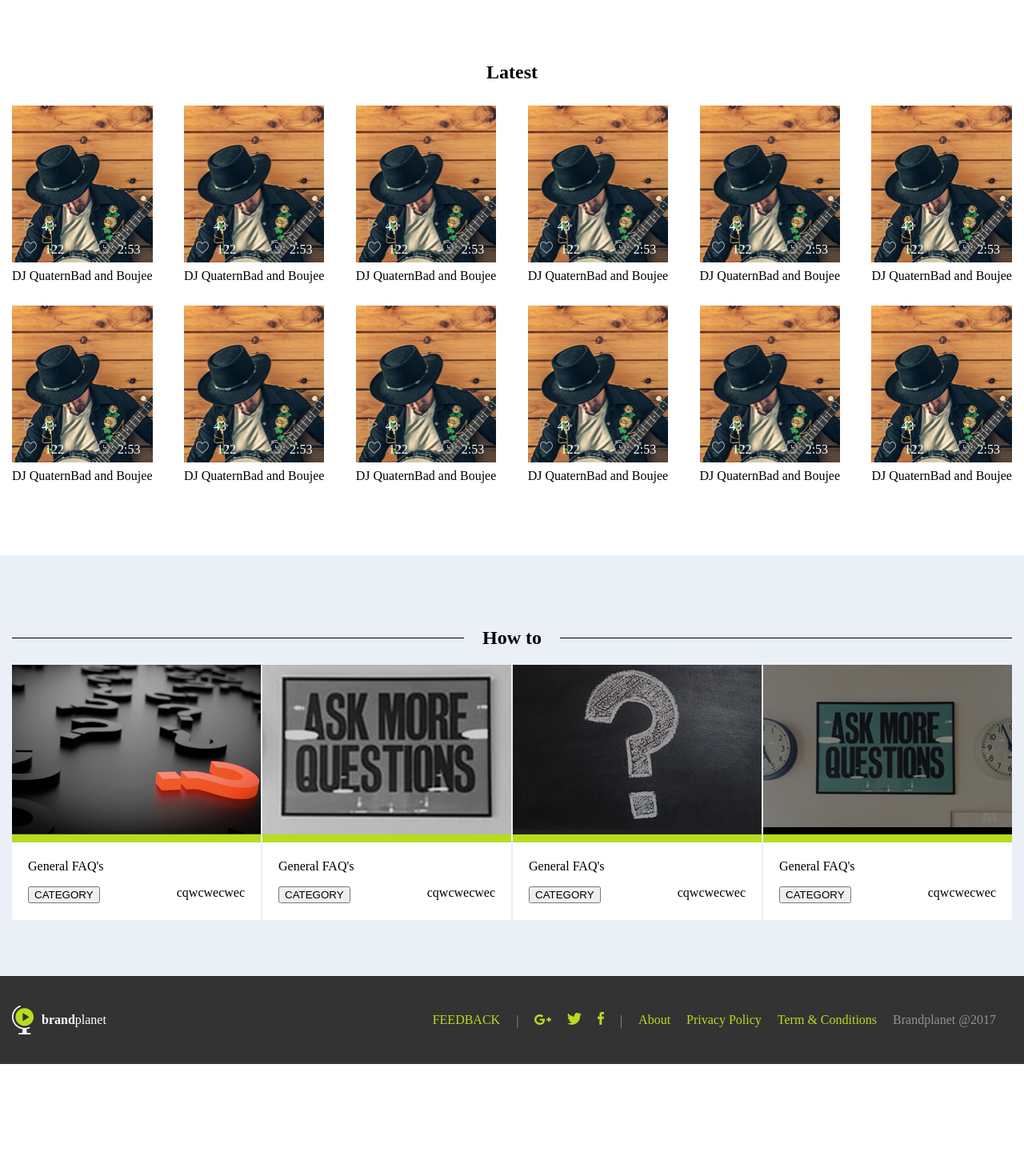
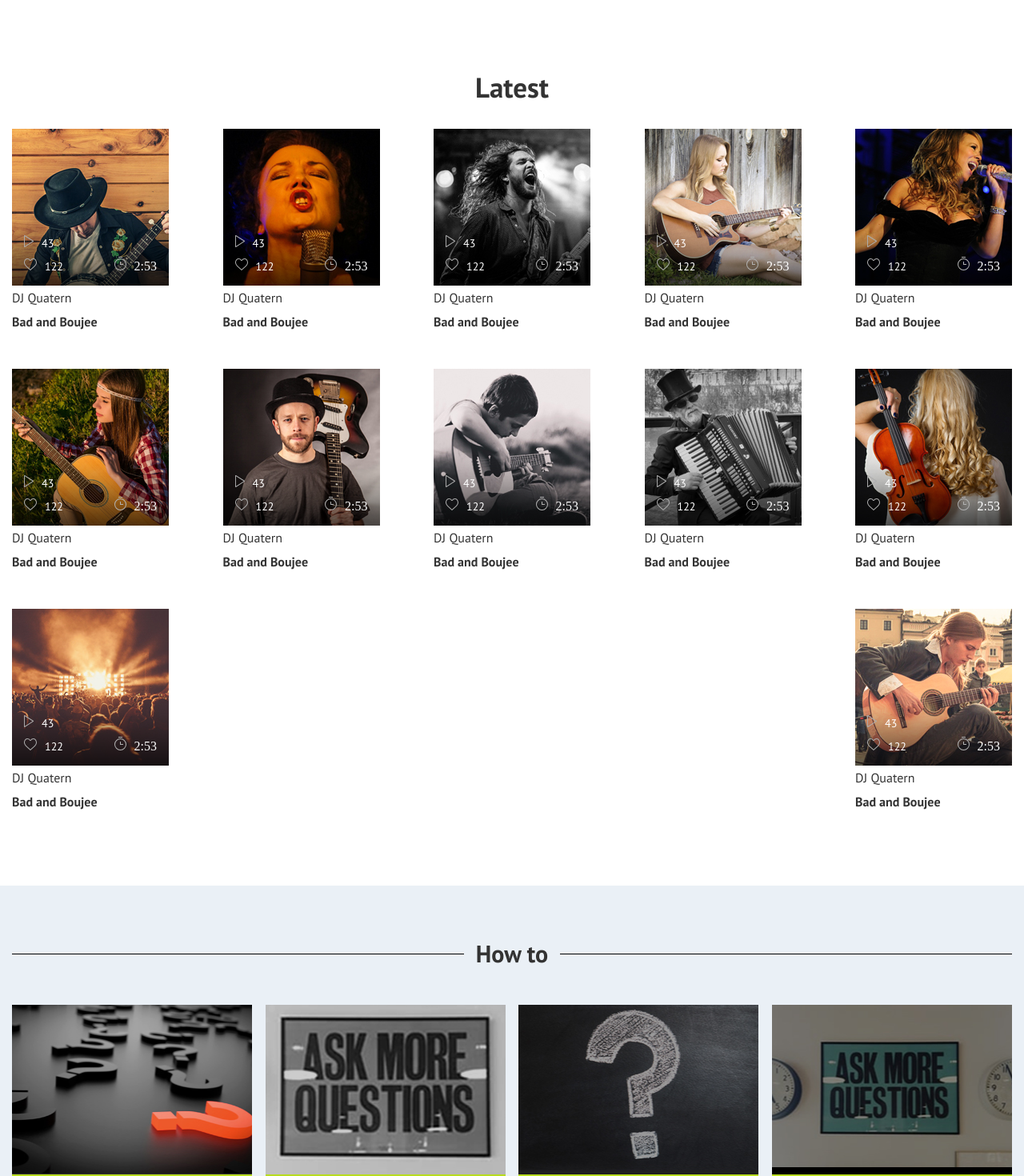
Before and after one commit to nemanjasoc/music, an Angular app: page /music in a window 1280 px wide. Shown: the part 2600-4070 px from the top of the page at 80% size. Before the commit the page ends 3930 px from the top, so only its background shows below. Built offline with nearby package versions, Linux system fonts and the light colour scheme.

Commit message:
how to and footer better style

```diff
--- a/src/app/app.module.ts
+++ b/src/app/app.module.ts
@@ -4,6 +4,7 @@ import { RouterModule } from '@angular/router';
 import { BrowserAnimationsModule } from '@angular/platform-browser/animations';
 import { MatSelectModule } from '@angular/material/select';
 import { MatButtonModule } from '@angular/material/button';
+import { MatDatepickerModule } from '@angular/material/datepicker';
 
 import { AppComponent } from './app.component';
 import { HeaderComponent } from './header/header.component';
@@ -23,6 +24,7 @@ import { NoopAnimationsModule } from '@angular/platform-browser/animations';
     BrowserAnimationsModule,
     MatSelectModule,
     MatButtonModule,
+    MatDatepickerModule,
     RouterModule.forRoot([
       { path: 'music', component: MainComponent },
       { path: '', redirectTo: 'music', pathMatch: 'full' },
--- a/src/app/footer/footer.component.scss
+++ b/src/app/footer/footer.component.scss
@@ -1,3 +1,5 @@
+@import 'src/app/scss/mixins';
+
 footer {
     background-color: #333333;
     height: 110px;
@@ -20,6 +22,10 @@ footer {
 
         span {
             color: #ffffff;
+            font-size: 18px;
+            line-height: 25px;
+            font-weight: 400;
+            font-family: "PT Sans";
         }
     }
 
@@ -28,8 +34,11 @@ footer {
         align-items: center;
 
         span {
+            margin-right: 20px;
+            font-size: 13px;
             color: #b8dc1e;
-            margin-right: 20px;
+            font-weight: 700;
+            font-family: "Open Sans";
         }
 
         .social-icons {
@@ -54,8 +63,16 @@ footer {
                 li {
                     a {
                         margin-left: 20px;
+                        text-decoration: none;
+                        font-size: 15px;
                         color: #b8dc1e;
-                        text-decoration: none;
+                        font-weight: 400;
+                        font-family: "PT Sans";
+                        @include transition(color .2s linear);
+
+                        &:hover {
+                            color: #ffffff;
+                        }
                     }
                 }
             }
@@ -64,6 +81,9 @@ footer {
         .gray-title {
             color: #919191;
             margin-left: 20px;
+            font-size: 15px;
+            font-weight: 400;
+            font-family: "PT Sans";
         }
     }
 }
--- a/src/app/main/main.component.html
+++ b/src/app/main/main.component.html
@@ -281,7 +281,14 @@
                             </div>
                         </div>
                         <div class="most-popular-box-row">
+                            <div class="overlay-container">
                                 <img src="../../assets/images/most-popular-playlists5.jpg" alt="most popular playlists5" />
+                                <div class="overlay">
+                                    <div class="overlay-content">
+                                        <i class="fa fa-play-circle-o" aria-hidden="true"></i>
+                                    </div>
+                                </div>
+                            </div>
                             <div class="row-text">
                                 <span>DJ Quatern</span>
                                 <span>Bad and Boujee </span>
@@ -306,7 +313,8 @@
             <h2>Latest</h2>
             <div class="latest-images-wrapper">
                 <div class="latest-box">
-                    <div class="latest-img">
+                    <div class="latest-img" style="background-image: url(../../assets/images/latest-img1.jpg)">
+                        <div class="latest-image-effect" style="background-image: url(../../assets/images/latest-image-effect.png)">
                             <div class="latest-image-icons">
                                 <div>
                                     <img src="../../assets/images/play.svg" alt="play" />
@@ -322,13 +330,15 @@
                                 <span>2:53</span>
                             </div>
                         </div>
+                    </div>
                     <div class="latest-text">
                         <span>DJ Quatern</span>
                         <span>Bad and Boujee</span>
                     </div>
                 </div>
                 <div class="latest-box">
-                    <div class="latest-img">
+                    <div class="latest-img" style="background-image: url(../../assets/images/latest-img2.jpg)">
+                        <div class="latest-image-effect" style="background-image: url(../../assets/images/latest-image-effect.png)">
                             <div class="latest-image-icons">
                                 <div>
                                     <img src="../../assets/images/play.svg" alt="play" />
@@ -344,13 +354,15 @@
                                 <span>2:53</span>
                             </div>
                         </div>
+                    </div>
                     <div class="latest-text">
                         <span>DJ Quatern</span>
                         <span>Bad and Boujee</span>
                     </div>
                 </div>
                 <div class="latest-box">
-                    <div class="latest-img">
+                    <div class="latest-img" style="background-image: url(../../assets/images/latest-img3.jpg)">
+                        <div class="latest-image-effect" style="background-image: url(../../assets/images/latest-image-effect.png)">
                             <div class="latest-image-icons">
                                 <div>
                                     <img src="../../assets/images/play.svg" alt="play" />
@@ -366,13 +378,15 @@
                                 <span>2:53</span>
                             </div>
                         </div>
+                    </div>
                     <div class="latest-text">
                         <span>DJ Quatern</span>
                         <span>Bad and Boujee</span>
                     </div>
                 </div>
                 <div class="latest-box">
-                    <div class="latest-img">
+                    <div class="latest-img" style="background-image: url(../../assets/images/latest-img4.jpg)">
+                        <div class="latest-image-effect" style="background-image: url(../../assets/images/latest-image-effect.png)">
                             <div class="latest-image-icons">
                                 <div>
                                     <img src="../../assets/images/play.svg" alt="play" />
@@ -388,13 +402,15 @@
                                 <span>2:53</span>
                             </div>
                         </div>
+                    </div>
                     <div class="latest-text">
                         <span>DJ Quatern</span>
                         <span>Bad and Boujee</span>
                     </div>
                 </div>
                 <div class="latest-box">
-                    <div class="latest-img">
+                    <div class="latest-img" style="background-image: url(../../assets/images/latest-img5.jpg)">
+                        <div class="latest-image-effect" style="background-image: url(../../assets/images/latest-image-effect.png)">
                             <div class="latest-image-icons">
                                 <div>
                                     <img src="../../assets/images/play.svg" alt="play" />
@@ -410,13 +426,15 @@
                                 <span>2:53</span>
                             </div>
                         </div>
+                    </div>
                     <div class="latest-text">
                         <span>DJ Quatern</span>
                         <span>Bad and Boujee</span>
                     </div>
                 </div>
                 <div class="latest-box">
-                    <div class="latest-img">
+                    <div class="latest-img" style="background-image: url(../../assets/images/latest-img6.jpg)">
+                        <div class="latest-image-effect" style="background-image: url(../../assets/images/latest-image-effect.png)">
                             <div class="latest-image-icons">
                                 <div>
                                     <img src="../../assets/images/play.svg" alt="play" />
@@ -432,6 +450,7 @@
                                 <span>2:53</span>
                             </div>
                         </div>
+                    </div>
                     <div class="latest-text">
                         <span>DJ Quatern</span>
                         <span>Bad and Boujee</span>
@@ -439,7 +458,8 @@
                 </div>
 
                 <div class="latest-box">
-                    <div class="latest-img">
+                    <div class="latest-img" style="background-image: url(../../assets/images/latest-img7.jpg)">
+                        <div class="latest-image-effect" style="background-image: url(../../assets/images/latest-image-effect.png)">
                             <div class="latest-image-icons">
                                 <div>
                                     <img src="../../assets/images/play.svg" alt="play" />
@@ -455,13 +475,15 @@
                                 <span>2:53</span>
                             </div>
                         </div>
+                    </div>
                     <div class="latest-text">
                         <span>DJ Quatern</span>
                         <span>Bad and Boujee</span>
                     </div>
                 </div>
                 <div class="latest-box">
-                    <div class="latest-img">
+                    <div class="latest-img" style="background-image: url(../../assets/images/latest-img8.jpg)">
+                        <div class="latest-image-effect" style="background-image: url(../../assets/images/latest-image-effect.png)">
                             <div class="latest-image-icons">
                                 <div>
                                     <img src="../../assets/images/play.svg" alt="play" />
@@ -477,13 +499,15 @@
                                 <span>2:53</span>
                             </div>
                         </div>
+                    </div>
                     <div class="latest-text">
                         <span>DJ Quatern</span>
                         <span>Bad and Boujee</span>
                     </div>
                 </div>
                 <div class="latest-box">
-                    <div class="latest-img">
+                    <div class="latest-img" style="background-image: url(../../assets/images/latest-img9.jpg)">
+                        <div class="latest-image-effect" style="background-image: url(../../assets/images/latest-image-effect.png)">
                             <div class="latest-image-icons">
                                 <div>
                                     <img src="../../assets/images/play.svg" alt="play" />
@@ -499,13 +523,15 @@
                                 <span>2:53</span>
                             </div>
                         </div>
+                    </div>
                     <div class="latest-text">
                         <span>DJ Quatern</span>
                         <span>Bad and Boujee</span>
                     </div>
                 </div>
                 <div class="latest-box">
-                    <div class="latest-img">
+                    <div class="latest-img" style="background-image: url(../../assets/images/latest-img10.jpg)">
+                        <div class="latest-image-effect" style="background-image: url(../../assets/images/latest-image-effect.png)">
                             <div class="latest-image-icons">
                                 <div>
                                     <img src="../../assets/images/play.svg" alt="play" />
@@ -521,13 +547,16 @@
                                 <span>2:53</span>
                             </div>
                         </div>
+                    </div>
                     <div class="latest-text">
                         <span>DJ Quatern</span>
                         <span>Bad and Boujee</span>
                     </div>
                 </div>
                 <div class="latest-box">
-                    <div class="latest-img">
+                    <div class="overlay-container">
+                        <div class="latest-img" style="background-image: url(../../assets/images/latest-img11.jpg)">
+                            <div class="latest-image-effect" style="background-image: url(../../assets/images/latest-image-effect.png)">
                                 <div class="latest-image-icons">
                                     <div>
                                         <img src="../../assets/images/play.svg" alt="play" />
@@ -543,13 +572,21 @@
                                     <span>2:53</span>
                                 </div>
                             </div>
+                        </div>
+                        <div class="overlay">
+                            <div class="overlay-content">
+                                <i class="fa fa-play-circle-o" aria-hidden="true"></i>
+                            </div>
+                        </div>
+                    </div>
                     <div class="latest-text">
                         <span>DJ Quatern</span>
                         <span>Bad and Boujee</span>
                     </div>
                 </div>
                 <div class="latest-box">
-                    <div class="latest-img">
+                    <div class="latest-img" style="background-image: url(../../assets/images/latest-img12.jpg)">
+                        <div class="latest-image-effect" style="background-image: url(../../assets/images/latest-image-effect.png)">
                             <div class="latest-image-icons">
                                 <div>
                                     <img src="../../assets/images/play.svg" alt="play" />
@@ -563,6 +600,7 @@
                             <div class="latest-image-icons">
                                 <img src="../../assets/images/clock.svg" alt="clock" />
                                 <span>2:53</span>
+                            </div>
                         </div>
                     </div>
                     <div class="latest-text">
@@ -579,11 +617,12 @@
             <h2>How to</h2>
             <div class="how-to-wrapper">
                 <div class="how-to-box">
-                    <img src="../../assets/images/how-to-img1.jpg" alt="how to img1" />
+                    <div class="how-to-image" style="background-image: url(../../assets/images/how-to-img1.jpg)">
+                    </div>
                     <div class="how-to-text-content">
-                        <div>
+                        <div class="left-side-content">
                             <p>General FAQ's<p>
-                            <button>CATEGORY</button>
+                            <button mat-button>CATEGORY</button>
                         </div>
                         <div class="right-side-content">
                             <span>cqwcwecwec</span>
@@ -591,11 +630,12 @@
                     </div>
                 </div>
                 <div class="how-to-box">
-                    <img src="../../assets/images/how-to-img2.jpg" alt="how to img2" />
+                    <div class="how-to-image" style="background-image: url(../../assets/images/how-to-img2.jpg)">
+                    </div>
                     <div class="how-to-text-content">
                         <div class="left-side-content">
                             <p>General FAQ's<p>
-                            <button>CATEGORY</button>
+                            <button mat-button>CATEGORY</button>
                         </div>
                         <div class="right-side-content">
                             <span>cqwcwecwec</span>
@@ -603,11 +643,12 @@
                     </div>
                 </div>
                 <div class="how-to-box">
-                    <img src="../../assets/images/how-to-img3.jpg" alt="how to img3" />
+                    <div class="how-to-image" style="background-image: url(../../assets/images/how-to-img3.jpg)">
+                    </div>
                     <div class="how-to-text-content">
                         <div class="left-side-content">
                             <p>General FAQ's<p>
-                            <button>CATEGORY</button>
+                            <button mat-button>CATEGORY</button>
                         </div>
                         <div class="right-side-content">
                             <span>cqwcwecwec</span>
@@ -615,14 +656,28 @@
                     </div>
                 </div>
                 <div class="how-to-box">
-                    <img src="../../assets/images/how-to-img4.jpg" alt="how to img4" />
+                    <div class="overlay-container">
+                        <div class="how-to-image" style="background-image: url(../../assets/images/how-to-img4.jpg)">
+                        </div>
+                        <div class="overlay">
+                            <div class="overlay-content">
+                                <img src="../../assets/images/hat.svg" alt="hat" />
+                            </div>
+                        </div>
                         <div class="how-to-text-content">
                             <div class="left-side-content">
                                 <p>General FAQ's<p>
-                            <button>CATEGORY</button>
+                                <button mat-button>CATEGORY</button>
                             </div>
                             <div class="right-side-content">
                                 <span>cqwcwecwec</span>
+                                <!-- <mat-form-field appearance="fill">
+                                    <mat-label>Choose a date</mat-label>
+                                    <input matInput [matDatepicker]="picker">
+                                    <mat-datepicker-toggle matSuffix [for]="picker"></mat-datepicker-toggle>
+                                    <mat-datepicker #picker></mat-datepicker>
+                                </mat-form-field> -->
+                            </div>
                         </div>
                     </div>
                 </div>
--- a/src/app/main/main.component.scss
+++ b/src/app/main/main.component.scss
@@ -1,3 +1,5 @@
+@import 'src/app/scss/mixins';
+
 // Editors section
 
 .editors {
@@ -171,7 +173,7 @@
 
 .most-popular-box {
     width: 32%;
-    margin: 10px 0;
+    margin: 20px 0;
 }
 
 .most-popular-box-header {
@@ -194,6 +196,44 @@
     display: flex;
     padding: 10px;
     background: #ffffff;
+
+    .overlay-content {
+        font-size: 34px;
+    }
+}
+
+.overlay-container {
+    position: relative;
+}
+
+.overlay {
+    position: absolute;
+    bottom: 100%;
+    left: 0;
+    right: 0;
+    background-color: #bbdd28;
+    overflow: hidden;
+    width: 100%;
+    height: 0;
+    opacity: 0.8;
+    @include transition(all .5s ease);
+}
+
+.overlay-container {
+    &:hover .overlay {
+        bottom: 0;
+        height: 100%;
+    }
+}
+
+.overlay-content {
+    color: white;
+    text-align: center;
+    cursor: pointer;
+    position: absolute;
+    top: 50%;
+    left: 50%;
+    @include translate(-50%, -50%);
 }
 
 .row-text {
@@ -237,6 +277,10 @@
     padding: 80px 0 90px 0;
 
     h2 {
+        font-size: 35px;
+        color: #333333;
+        font-weight: 700;
+        font-family: "PT Sans";
         text-align: center;
     }
 }
@@ -245,26 +289,35 @@
     display: flex;
     justify-content: space-between;
     flex-wrap: wrap;
-    gap: 20px;
+    gap: 44px;
 }
 
 .latest-box {
     background-color: #ffffff;
     display: flex;
     flex-direction: column;
-    // width: calc(16.67% - 40px);
+
+    .overlay-content {
+        font-size: 70px;
+    }
 }
 
 .latest-img {
-    background-image: url("src/assets/images/latest-img1.jpg");
     background-repeat: no-repeat;
     background-position: center;
-    height: 212px;
-    width: 100%;
+    background-size: cover;
+    height: 196px;
+    width: 196px;
     position: relative;
-    display: flex;
-    justify-content: space-between;
-    align-items: flex-end;
+
+    .latest-image-effect {
+        position: absolute;
+        bottom: 0;
+        width: 100%;
+        display: flex;
+        justify-content: space-between;
+        align-items: flex-end;
+    }
 }
 
 .latest-image-icons {
@@ -281,23 +334,51 @@
         img {
             margin-right: 10px;
         }
+
+        span {
+            font-size: 14px;
+            line-height: 12px;
+            color: #ffffff;
+            font-weight: 400;
+            font-family: "PT Sans";
+        }
     }
 }
 
-// .latest-text {
-//     display: flex;
-//     flex-direction: column;
-// }
+.latest-text {
+    display: flex;
+    flex-direction: column;
+
+    span {
+        &:nth-child(1),
+        &:nth-child(2) {
+            font-size: 16px;
+            color: #333333;
+            font-weight: 400;
+            font-family: "PT Sans";
+            margin: 5px 0;
+        }
+
+        &:nth-child(2) {
+            font-weight: 700;
+        }
+    }
+}
 
 // How to section
 
 .how-to {
     background-color: #eaf0f6;
-    padding: 70px 0;
+    padding: 65px 0;
 
     h2 {
         position: relative;
+        font-size: 30px;
+        color: #333333;
+        font-weight: 700;
+        font-family: "PT Sans";
         text-align: center;
+        margin-top: 0;
 
         &::before {
             content: "";
@@ -305,7 +386,7 @@
             height: 1px;
             background-color: #000000;
             position: absolute;
-            top: 13px;
+            top: 20px;
             left: 0;
             width: calc(50% - 60px);
         }
@@ -316,7 +397,7 @@
             height: 1px;
             background-color: #000000;
             position: absolute;
-            top: 13px;
+            top: 20px;
             right: 0;
             width: calc(50% - 60px);
         }
@@ -329,6 +410,38 @@
     flex-wrap: wrap;
 }
 
+.how-to-box {
+    display: flex;
+    flex-direction: column;
+    max-width: 300px;
+    width: 100%;
+    margin: 20px 0;
+
+    .overlay-content {
+        font-size: 70px;
+    }
+
+    .overlay {
+        top: 0;
+        background-color: #333333;
+    }
+
+    .overlay-container {
+        &:hover .overlay {
+            height: 212px;
+        }
+    }
+}
+
+.how-to-image {
+    background-repeat: no-repeat;
+    background-position: center;
+    background-size: cover;
+    height: 212px;
+    width: 100%;
+    position: relative;
+}
+
 .how-to-text-content {
     background-color: #ffffff;
     display: flex;
@@ -336,6 +449,28 @@
     padding: 5px 20px;
     border-top: 10px solid #b8dc1e;
     margin-top: -4px;
+
+    .left-side-content {
+        p {
+            font-size: 20px;
+            color: #333333;
+            font-weight: 700;
+            font-family: "PT Sans";
+        }
+
+        .mat-button, .mat-icon-button, .mat-stroked-button, .mat-flat-button {
+            border: 1px solid#e1e1e1;
+            display: inline-block;
+            line-height: 25px;
+            padding: 0px 6px;
+            border-radius: 0;
+            border-left: 6px solid #b8dc1e;
+            font-size: 13px;
+            color: #6f6c68;
+            font-weight: 400;
+            font-family: "PT Sans";
+        }
+    }
 }
 
 .right-side-content {
```
Also changed, not shown: src/app/scss/_mixins.scss (+16 -0 lines), src/assets/images/latest-image-effect.png (added), src/assets/images/play-circle.svg (deleted). Lines whose indentation alone changed are shown as unchanged.
